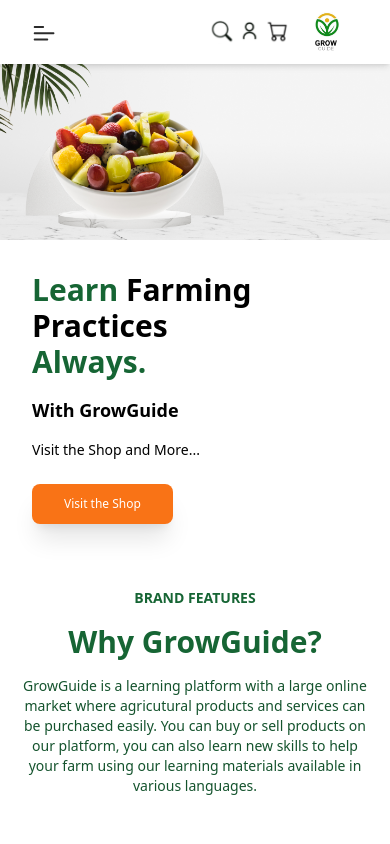
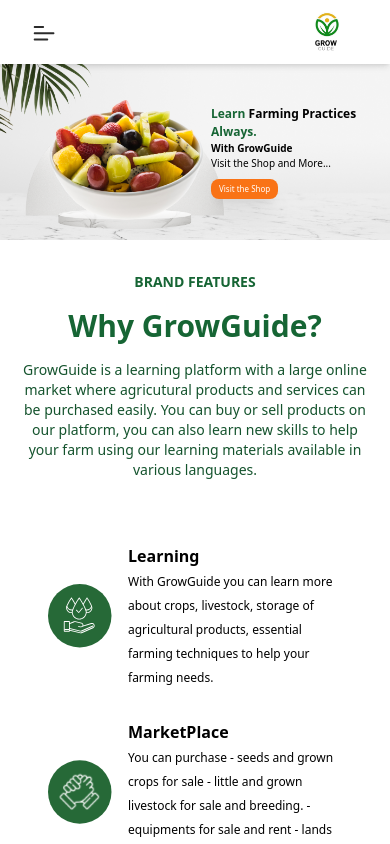
Before and after one commit to xiansakana/growguide, a React (Create React App) app: page / in a window 390 px wide. Shown: the top 844 px of the page. Built offline with nearby package versions, Linux system fonts and the light colour scheme.

Commit message:
modified nav, footer, hero

```diff
--- a/src/components/homepage/AboutUs.tsx
+++ b/src/components/homepage/AboutUs.tsx
@@ -21,8 +21,8 @@
           languages.
         </span>
       </div>
-      <div className="flex flex-col items-center justify-center px-4 gap-y-8 py-8 lg:flex-row">
-        <div className="flex flex-col justify-center gap-y-8 px-8 lg:w-1/2">
+      <div className="flex flex-col items-between justify-between px-4 gap-y-8 gap-x-4 py-8 lg:flex-row">
+        <div className="flex flex-col justify-center items-start gap-y-8 px-8 lg:w-1/2">
           <div className="flex flex-row justify-start gap-x-4">
             <img src="/assets/save.svg" alt="" className="w-16" />
             <div>
@@ -59,14 +59,14 @@
             </div>
           </div>
         </div>
-        <div className="lg:flex flex-col w-1/3 hidden">
+        <div className="lg:flex w-1/3 hidden">
           <img
             src="/assets/pexels-susanne-jutzeler-sujufoto-1172742.jpg"
             alt=""
             className="rounded-2xl"
           />
         </div>
-        <div className="flex flex-col justify-center gap-y-8 px-8 lg:w-1/2">
+        <div className="flex flex-col justify-center items-start gap-y-8 px-8 lg:w-1/2">
           <div className="flex flex-row justify-start gap-x-4">
             <img src="/assets/save.svg" alt="" className="w-16" />
             <div>
--- a/src/components/homepage/Download.tsx
+++ b/src/components/homepage/Download.tsx
@@ -11,8 +11,8 @@
         Coming Soon to App Stores!
       </span>
       <span className="text-black text-sm px-8 md:px-16 lg:px-32 text-center">
-        You can now enjoy our wonderful platform on our exciting new mobile app
-        available on google play store and IOS app store.
+        Very soon you can enjoy our wonderful platform on our exciting new
+        mobile app available on google play store and IOS app store.
       </span>
       <div className="flex flex-col md:flex-row gap-2 items-center">
         <a
--- a/src/components/homepage/Hero.tsx
+++ b/src/components/homepage/Hero.tsx
@@ -1,6 +1,6 @@
 const Hero = () => {
   return (
-    <div className="relative">
+    <div className="relative h-full w-full top-0 left-0">
       <img
         src="/assets/hero.png"
         alt="Background"
@@ -8,24 +8,22 @@
       />
       <div
         id="#home"
-        className="md:absolute top-0 left-1/2 right-0 bottom-0 flex flex-row justify-center items-center p-8 md:p-16 lg:p-24"
+        className="absolute left-1/2 pl-4 sm:pl-12 lg:pl-16 h-full w-1/2 top-0 flex flex-col justify-center items-start sm:gap-y-1 md:gap-y-2 lg:gap-y-4"
       >
-        <div>
-          <h1 className="font-bold text-left text-black text-3xl md:text-2xl lg:text-4xl">
+        <div className="font-bold text-left text-black text-[12px]  sm:text-xl md:text-2xl lg:text-4xl">
           <span className="text-green-800">Learn </span> Farming Practices
           <br />
           <span className="text-green-800">Always.</span>
-          </h1>
-          <p className="text-black font-bold text-lg md:text-sm lg:text-base mt-4 text-left">
+        </div>
+        <p className="text-black font-bold text-[10px] md:text-sm lg:text-base ">
           With GrowGuide
         </p>
-          <p className="text-black text-sm md:text-xs lg:text-sm mt-4 text-left">
+        <p className="text-black text-[10px] md:text-sm lg:text-base">
           Visit the Shop and More...
         </p>
-          <button className="mt-6 px-8 py-3  bg-orange-500 text-white rounded-lg shadow-xl hover:bg-green-600 transition-colors ">
-            <p className="text-xs md:text-sm lg:text-base">Visit the Shop</p>
+        <button className="mt-2 px-2 sm:px-4 md:px-8 py-1 sm:py-2 bg-orange-500 text-white rounded-lg shadow-xl hover:bg-green-600 transition-colors ">
+          <p className="text-[8px] md:text-sm lg:text-base">Visit the Shop</p>
         </button>
-        </div>
       </div>
     </div>
   );
--- a/src/components/homepage/Navbar.tsx
+++ b/src/components/homepage/Navbar.tsx
@@ -168,7 +168,7 @@
       </div>
 
       <div className="flex gap-1 justify-end items-center">
-        <img
+        {/* <img
           loading="lazy"
           src="assets/Search 1.svg"
           alt=""
@@ -185,7 +185,7 @@
           src="assets/Cart 1.svg"
           alt=""
           className="self-stretch my-auto size-6"
-        />
+        /> */}
         <img
           loading="lazy"
           src="assets/logo.png"
--- a/src/components/shared/Footer.tsx
+++ b/src/components/shared/Footer.tsx
@@ -19,16 +19,19 @@
             <h4 className="text-2xl font-bold">Our Company</h4>
             <div>
               <div className="mt-3 flex flex-1 gap-x-4 ">
-                <a href="/">Search</a>
+                <a href="/">Home</a>
               </div>
               <div className="mt-3 flex flex-1 gap-x-4 ">
-                <a href="/">Privacy Statement</a>
+                <a href="#about-us">About us</a>
               </div>
               <div className="mt-3 flex flex-1 gap-x-4 ">
-                <a href="/">Join Our Affiliate</a>
+                <a href="#pricing">Pricing</a>
               </div>
               <div className="mt-3 flex flex-1 gap-x-4 ">
-                <a href="/">Tortium Blog</a>
+                <a href="#testimonials">Testimonials</a>
+              </div>
+              <div className="mt-3 flex flex-1 gap-x-4 ">
+                <a href="#download">Download</a>
               </div>
             </div>
           </div>
@@ -47,12 +50,12 @@
             <div className="flex flex-1 gap-x-4 mt-3">
               <img src="assets/envelope.svg" width={24} height={24} alt="" />
 
-              <span>support@growguide.com</span>
+              <span>growguideint@gmail.com</span>
             </div>
-            <div className="flex flex-1 gap-x-4 mt-3">
+            {/* <div className="flex flex-1 gap-x-4 mt-3">
               <img src="assets/telephone.svg" width={24} height={24} alt="" />
               <span>1 (800) 613-6889</span>
-            </div>
+            </div> */}
           </div>
         </div>
 
--- a/src/pages/Home.tsx
+++ b/src/pages/Home.tsx
@@ -34,7 +34,7 @@
       <LazyLoadFadeIn>
         <Navbar />
       </LazyLoadFadeIn>
-      <div className="pt-16 flex flex-col">
+      <div className="pt-16 flex flex-col w-full">
         {componentsToLazyLoad.map(({ component: Component, key }) => (
           <LazyLoadFadeIn key={key}>
             <Component />
```
Lines whose indentation alone changed are shown as unchanged.
